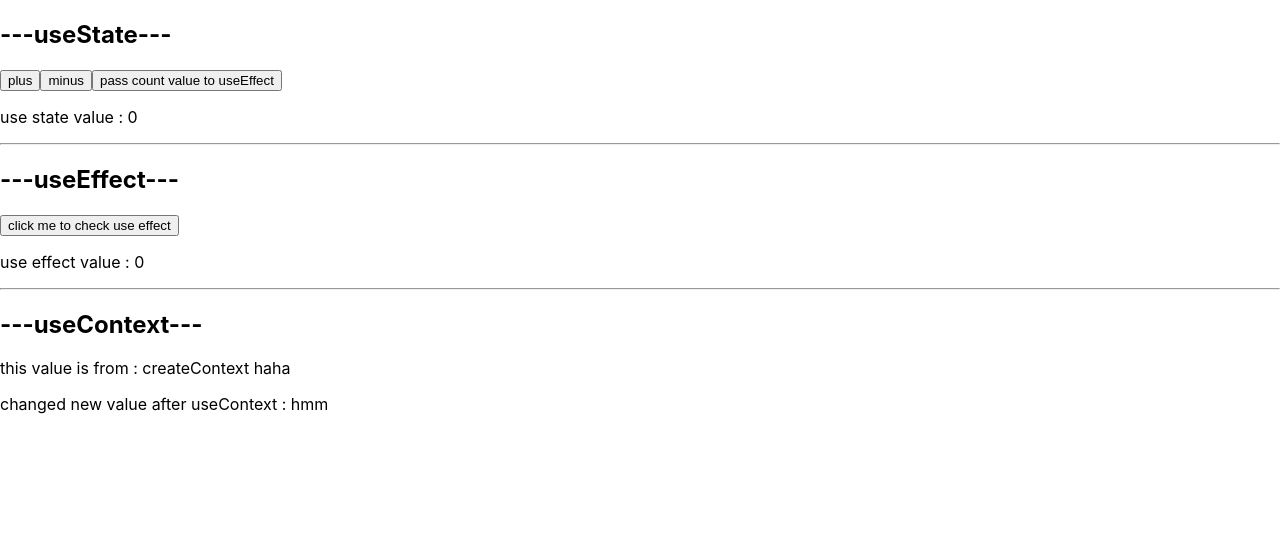
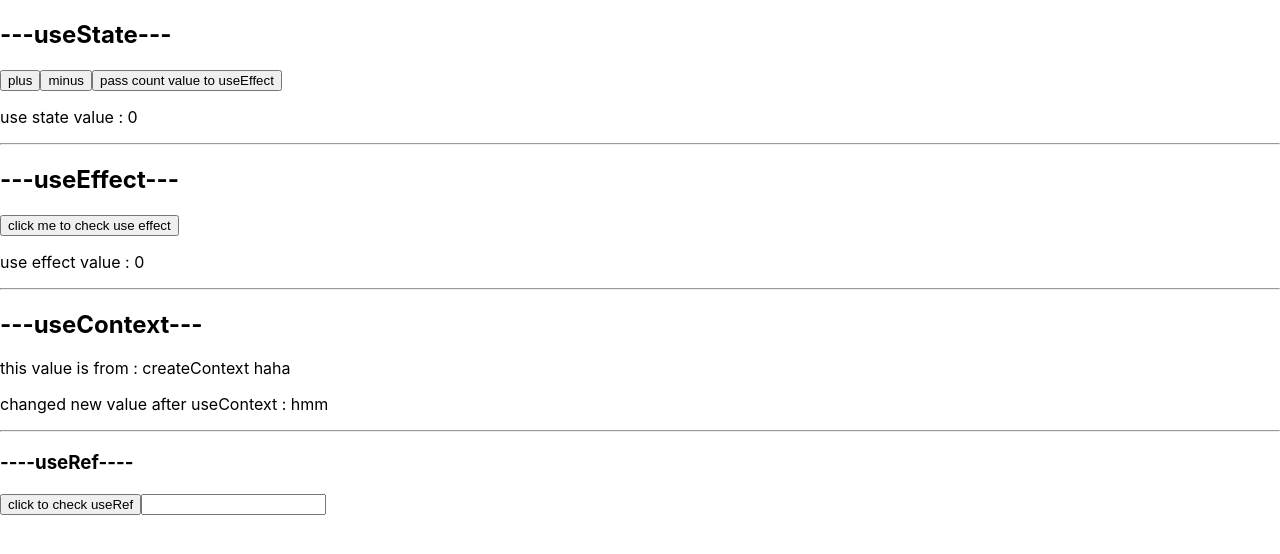
Before and after one commit to dulhara19/React-Learning-Project-phase04, a React (Create React App) app: page / in a window 1280 px wide. Shown: the top 554 px of the page. Built offline with nearby package versions, Linux system fonts and the light colour scheme.

Commit message:
added useRef

```diff
--- a/src/App.js
+++ b/src/App.js
@@ -2,6 +2,7 @@ import UseStateFunction from "./components/UseState";
 import UseEffectFunction from "./components/UseEffect";
 import UseContext from "./components/UseContex";
 import NewFunction from "./components/UseContextnew";
+import Mycomponent from "./components/UseRef";
 
 function App() {
   return (
@@ -14,6 +15,7 @@ function App() {
       {/* -----USECONTEXT HOOK------ */}
       <UseContext />
       <NewFunction />
+      <Mycomponent />
     </div>
   );
 }
--- /dev/null
+++ b/src/components/UseRef.jsx
@@ -0,0 +1,27 @@
+import { useState, useEffect, useRef } from "react";
+
+function Mycomponent() {
+  //   let [number, setNumber] = useState(0);
+
+  const ref = useRef("0");
+  console.log(ref);
+
+  useEffect(() => {
+    console.log("component rendered");
+  });
+
+  function handleClick() {
+    // setNumber((n) => n + 1);
+    // console.log(number);
+    ref.current = ref.current + 1;
+    console.log(ref.current);
+  }
+  return (
+    <div>
+      <hr /> <h3>----useRef----</h3>
+      <button onClick={handleClick}>click to check useRef</button>
+      <input ref={ref} />
+    </div>
+  );
+}
+export default Mycomponent;
```
Also changed, not shown: src/components/new2.jsx (deleted).
